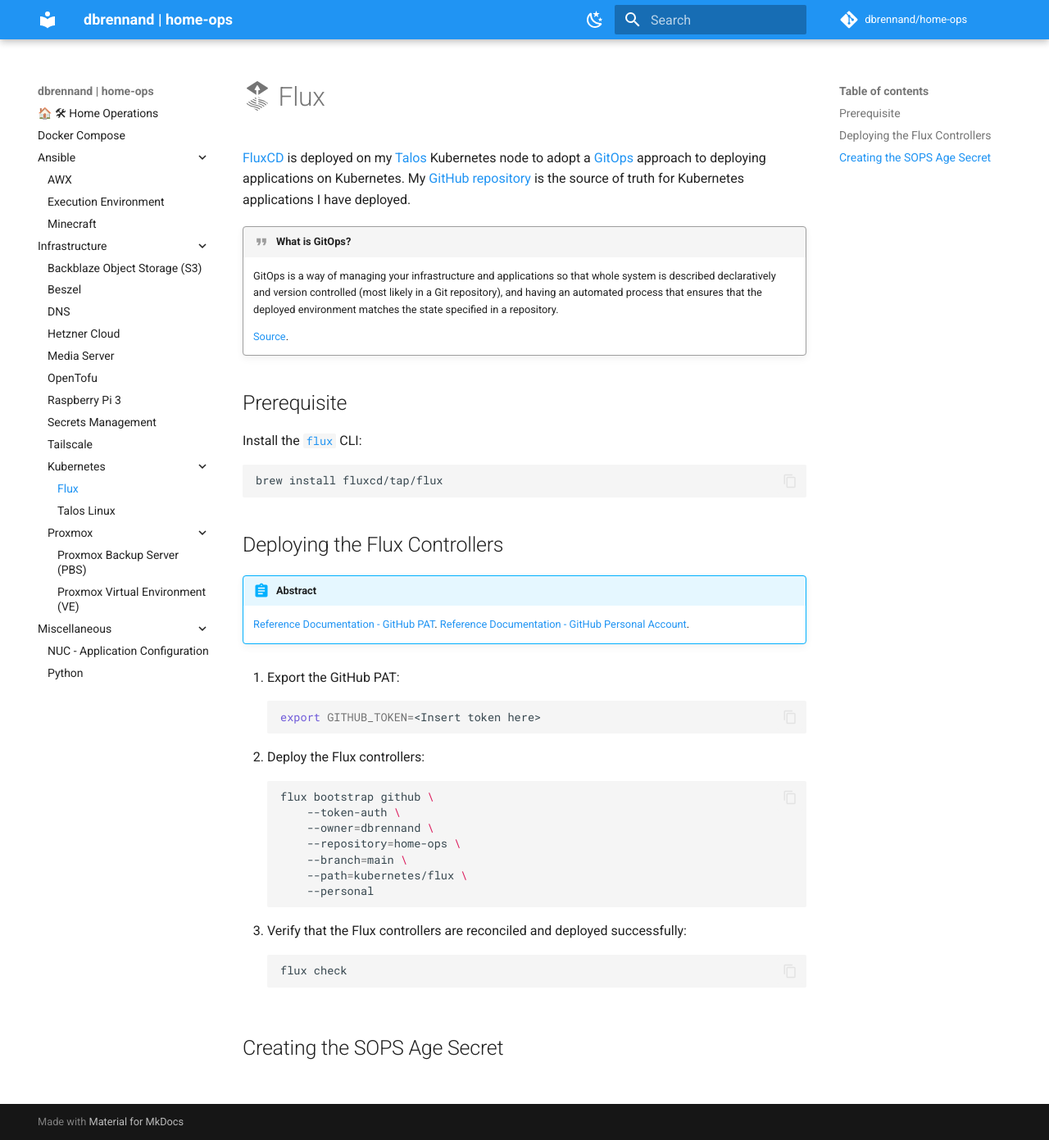
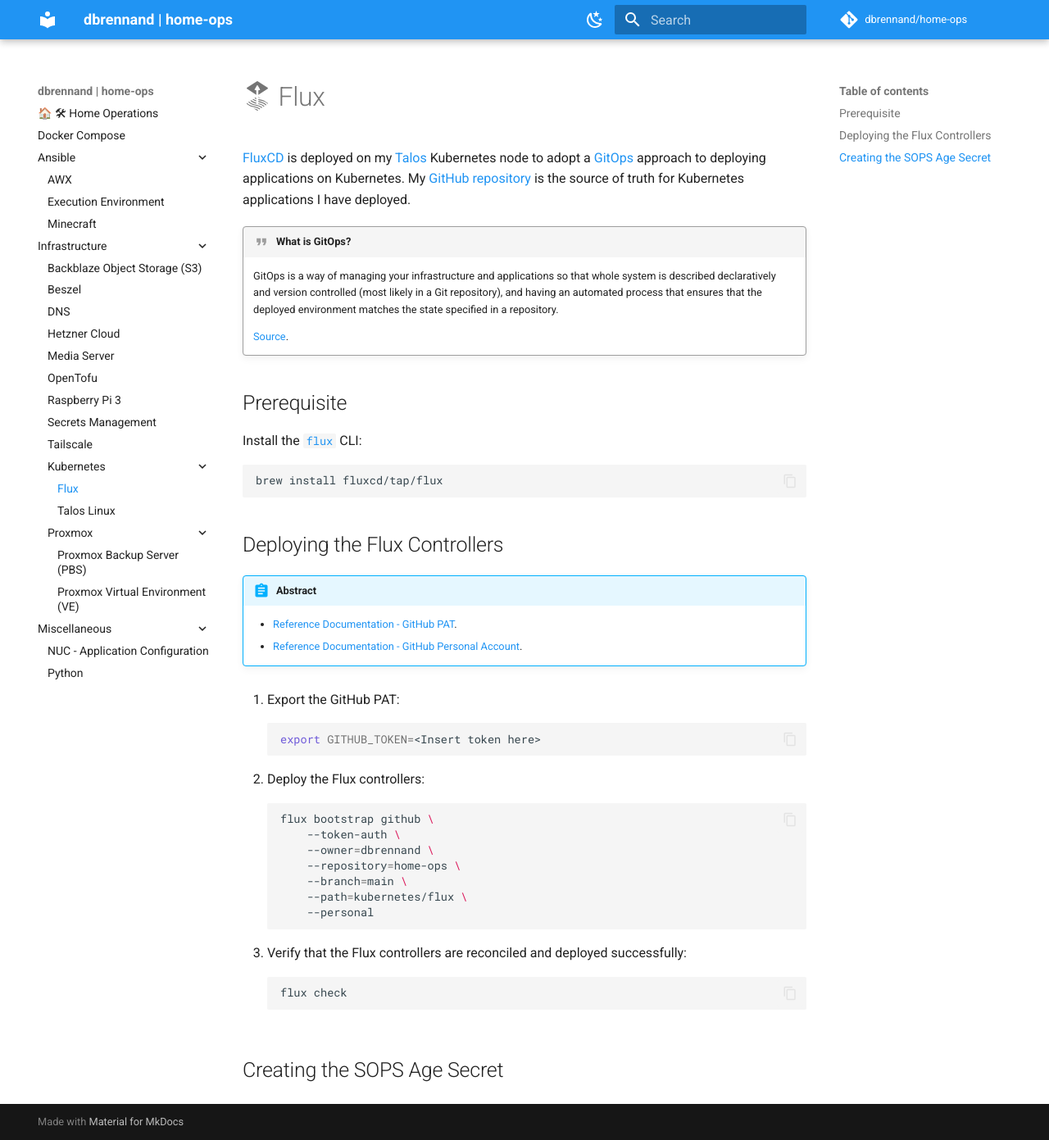
Before and after one commit to dbrennand/home-ops, an MkDocs documentation site: the page built from docs/infrastructure/kubernetes/flux.md, in a window 1280 px wide and 1391 px high. Shown: the whole window at 82% size. Built offline with MkDocs 1.6.1 and Material for MkDocs 9.7.7, drawn with Linux system fonts in a browser that asks for light colours; comment, search, counter and statistics services are not loaded.

Commit message:
docs: add bullet points

```diff
--- a/docs/infrastructure/kubernetes/flux.md
+++ b/docs/infrastructure/kubernetes/flux.md
@@ -20,8 +20,8 @@
 
 !!! abstract
 
-    [Reference Documentation - GitHub PAT](https://fluxcd.io/flux/installation/bootstrap/github/#github-pat).
-    [Reference Documentation - GitHub Personal Account](https://fluxcd.io/flux/installation/bootstrap/github/#github-personal-account).
+    - [Reference Documentation - GitHub PAT](https://fluxcd.io/flux/installation/bootstrap/github/#github-pat).
+    - [Reference Documentation - GitHub Personal Account](https://fluxcd.io/flux/installation/bootstrap/github/#github-personal-account).
 
 1. Export the GitHub PAT:
 
```
